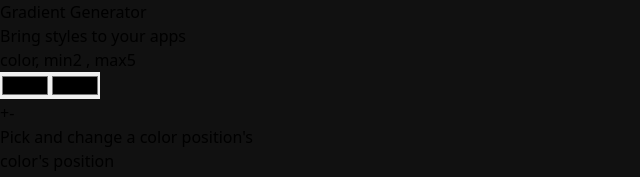
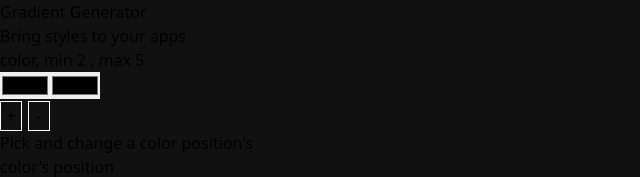
Before and after one commit to vanparfait/App_degradeLineaire-react, a React (Vite) app: page / in a window 1280 px wide. Shown: the top 177 px of the page, without its empty margins (0-640 px from the left). Built offline with nearby package versions, Linux system fonts and the light colour scheme.

Commit message:
mise en place du redux

```diff
--- a/src/App.jsx
+++ b/src/App.jsx
@@ -1,19 +1,40 @@
+import { useSelector } from "react-redux";
 import Gradient from "./Gradient";
 
 function App() {
+  const gradientState = useSelector((state) => state.gradient);
+  console.log(gradientState);
   return (
     <div className="relative  text-slate-100 max-w-xl mx-auto mt-20 p-4 border border-slate-400 flex">
       <div className="w-1/2 p-4 pr-8">
         <h1 className="text-center text-xl">Gradient Generator</h1>
         <p className="text-center mb-6">Bring styles to your apps</p>
-        <p className="mb-1">color, min2 , max5</p>
+        <p className="mb-1">color, min 2 , max 5</p>
         <div className="flex mb-2">
           <input type="color" />
           <input type="color" />
         </div>
         <div className="mb-5">
-          <button>+</button>
-          <button>-</button>
+          <button
+            style={{
+              border: "1px solid #fff",
+              padding: "2px",
+              width: "22px",
+              marginRight: "6px",
+            }}
+          >
+            +
+          </button>
+          <button
+            style={{
+              border: "1px solid #fff",
+              padding: "2px",
+              width: "22px",
+              marginRight: "6px",
+            }}
+          >
+            -
+          </button>
         </div>
         <p>Pick and change a color position's</p>
         {/* select color */}
--- /dev/null
+++ b/src/features/gradient.js
@@ -0,0 +1,25 @@
+import { createSlice } from "@reduxjs/toolkit";
+
+const initialState = {
+  colors: [
+    {
+      id: 1,
+      value: "#yav67",
+      position: 20,
+    },
+    {
+      id: 2,
+      value: "#e09ca7",
+      position: 50,
+    },
+  ],
+  pickedColorId: 1,
+  angle: 60,
+};
+
+const gradientSlice = createSlice({
+  name: "gradient",
+  initialState,
+  reducers: {},
+});
+export default gradientSlice.reducer;
--- a/src/main.jsx
+++ b/src/main.jsx
@@ -1,6 +1,12 @@
-import React from "react"
-import ReactDOM from "react-dom/client"
-import App from "./App"
-import "./index.css"
+import React from "react";
+import ReactDOM from "react-dom/client";
+import App from "./App";
+import "./index.css";
+import { Provider } from "react-redux";
+import { store } from "./store";
 
-ReactDOM.createRoot(document.getElementById("root")).render(<App />)
+ReactDOM.createRoot(document.getElementById("root")).render(
+  <Provider store={store}>
+    <App />
+  </Provider>
+);
--- /dev/null
+++ b/src/store.js
@@ -0,0 +1,8 @@
+import { configureStore } from "@reduxjs/toolkit";
+import gradient from "./features/gradient";
+
+export const store = configureStore({
+  reducer: {
+    gradient: gradient,
+  },
+});
```
